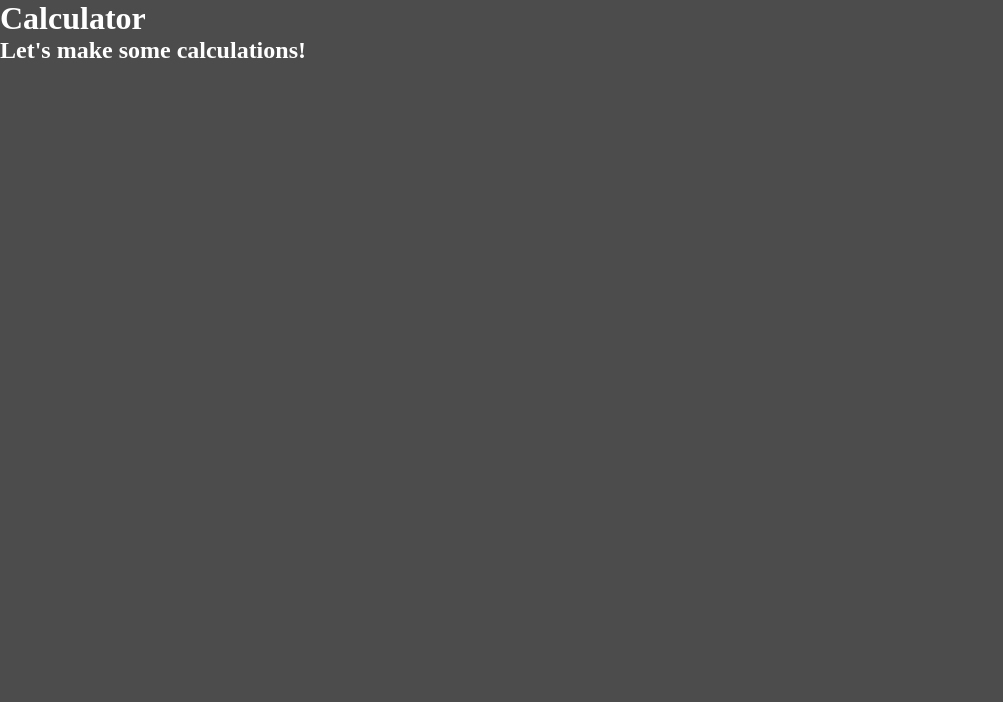
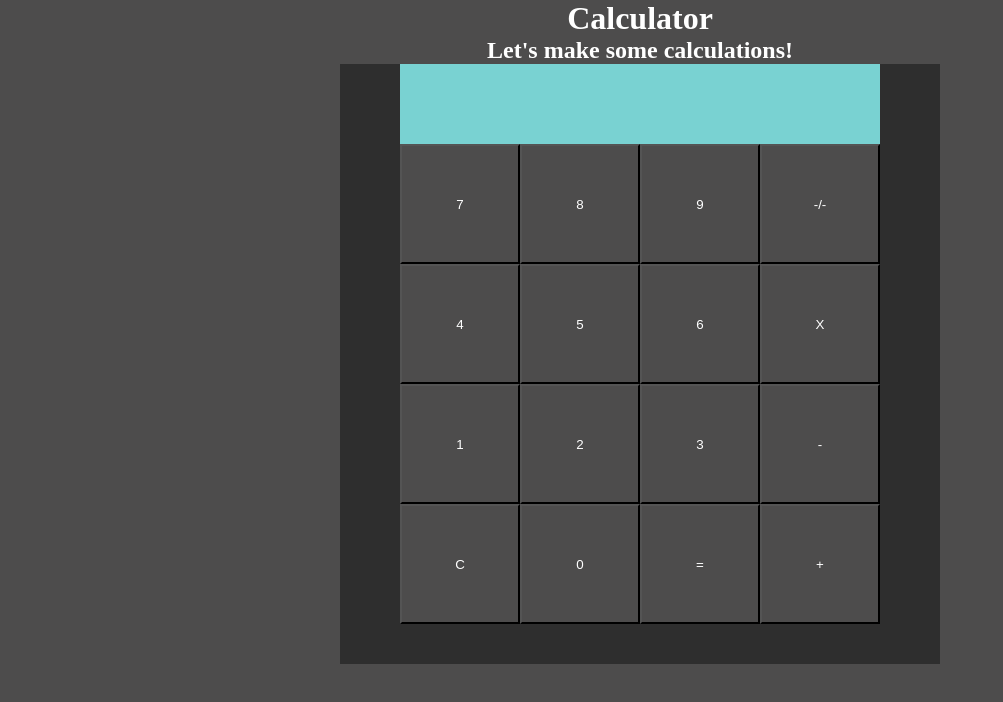
Before and after one commit to Atwan-Sha/js-calculator, a plain HTML site: page index.html in a window 1280 px wide. Shown: the whole page, without its empty margins (0-1003 px from the left). Drawn offline with Linux system fonts and the light colour scheme.

Commit message:
added calculator logic, html skeleton, css styling

```diff
--- a/index.html
+++ b/index.html
@@ -11,5 +11,30 @@
     <h1>Calculator</h1>
     <h2>Let's make some calculations!</h2>
 
+    <section class="calculator">
+        <div class="display">
+            <!-- display window -->
+        </div>
+        <div class="buttons">
+            <button>7</button>
+            <button>8</button>
+            <button>9</button>
+            <button>-/-</button>
+            <button>4</button>
+            <button>5</button>
+            <button>6</button>
+            <button>X</button>
+            <button>1</button>
+            <button>2</button>
+            <button>3</button>
+            <button>-</button>
+            <button>C</button>
+            <button>0</button>
+            <button>=</button>
+            <button>+</button>
+        </div>
+    </section>
+
+
 </body>
 </html>
--- a/style.css
+++ b/style.css
@@ -1,6 +1,39 @@
-*{
+* {
     margin: 0;
     padding: 0;
     background-color: rgb(77, 76, 76);
     color: white;
 }
+
+h1, h2 {
+     text-align: center;
+}
+
+.calculator {
+    margin: auto;
+    width: 600px;
+    height: 600px;
+    background-color: rgb(46, 46, 46);
+}
+
+.display {
+    margin: auto;
+    width: 80%;
+    height: 80px;
+    background-color: rgb(121, 210, 210);
+}
+
+.buttons {
+    display: flex;
+    justify-content: space-between;
+    align-items: center;
+    flex-wrap: wrap;
+    margin: auto;
+    width: 80%;
+    height: 80%;
+}
+
+button {
+    width: 120px;
+    height: 120px;
+}
```
Also changed, not shown: app.js (+43 -1 lines).
